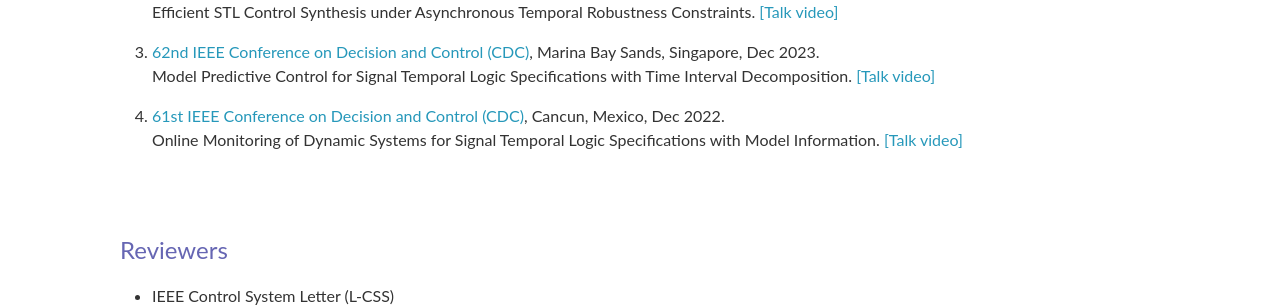
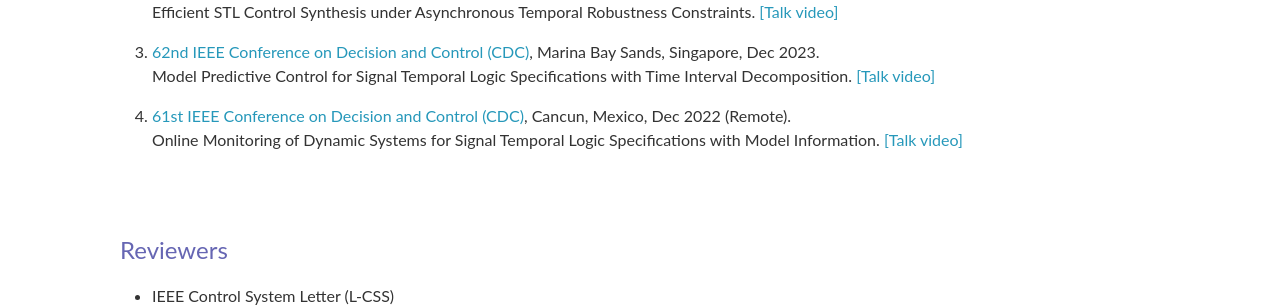
Before and after one commit to Xinyi-Yu/xinyi-yu.github.io, a Jekyll site: the page built from misc.md, in a window 1280 px wide. Shown: the part 270-577 px from the top of the page. Built offline with Jekyll 4.4.1, drawn with Linux system fonts in a browser that asks for light colours; comment, search, counter and statistics services are not loaded.

Commit message:
add remote

```diff
--- a/misc.md
+++ b/misc.md
@@ -15,7 +15,7 @@ permalink: /Misc
 2. [62nd IEEE Conference on Decision and Control (CDC)](https://cdc2023.ieeecss.org/), Marina Bay Sands, Singapore, Dec 2023. \\
     Model Predictive Control for Signal Temporal Logic Specifications with Time Interval Decomposition. [[Talk video]](https://www.youtube.com/watch?v=q8beAnNY0e8){:target="_blank"}
 
-3. [61st IEEE Conference on Decision and Control (CDC)](https://cdc2022.ieeecss.org/index.html), Cancun, Mexico, Dec 2022. \\
+3. [61st IEEE Conference on Decision and Control (CDC)](https://cdc2022.ieeecss.org/index.html), Cancun, Mexico, Dec 2022 (Remote). \\
      Online Monitoring of Dynamic Systems for Signal Temporal Logic Specifications with Model Information. [[Talk video]](https://www.youtube.com/watch?v=WHjb06kQkpw){:target="_blank"}
 
 
```
